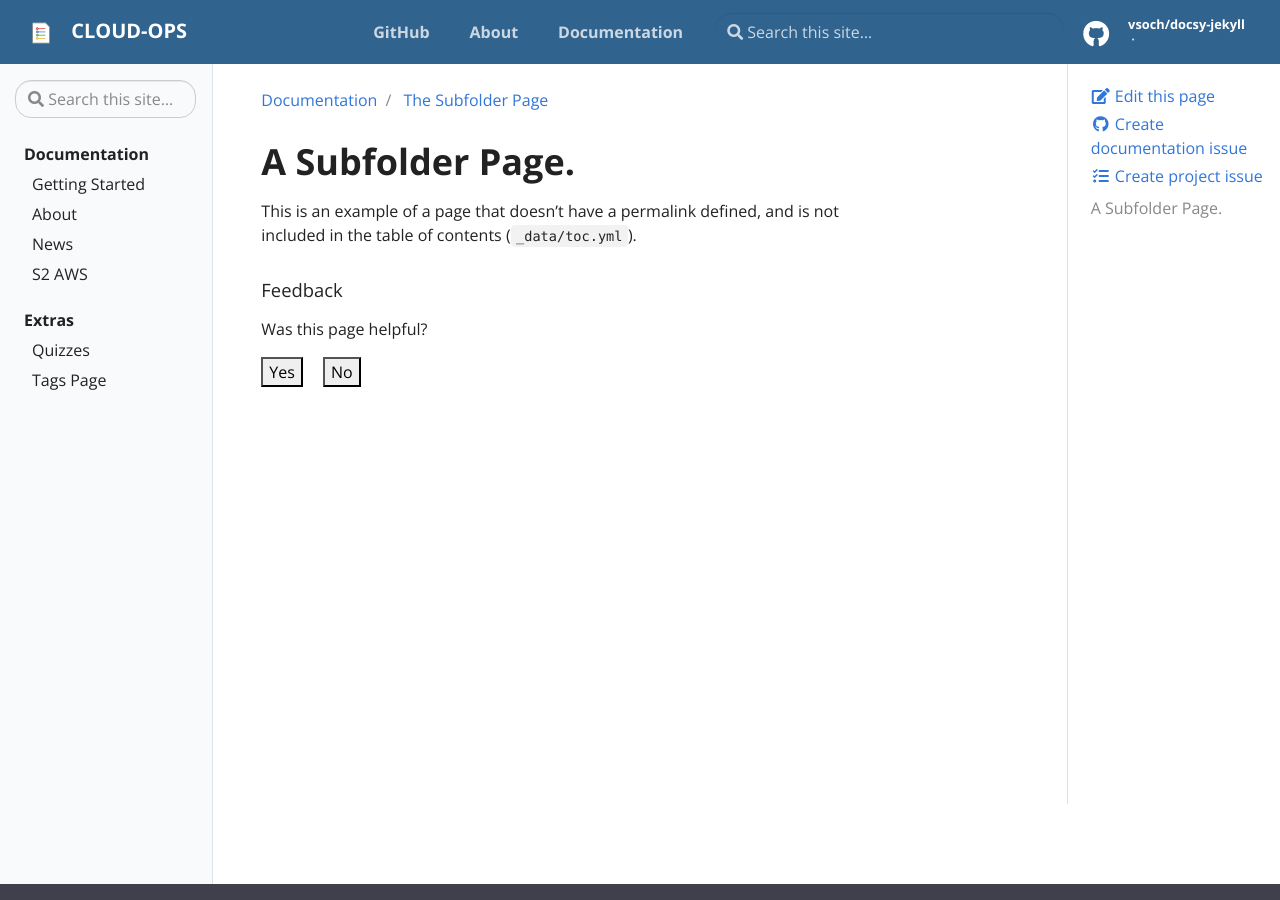
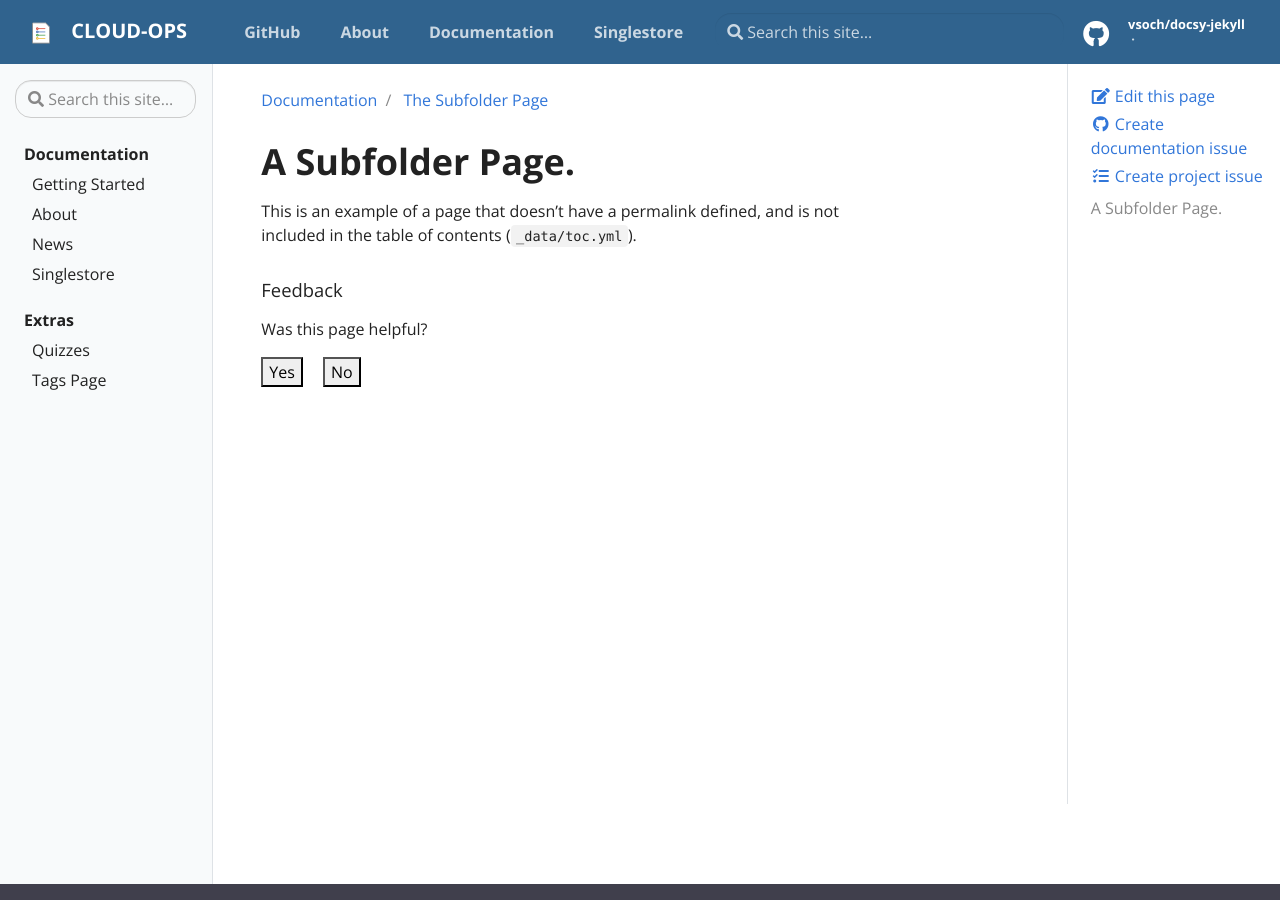
Before and after one commit to sdb-cloud-ops/cloud-ops, a Jekyll site: the page built from _docs/subfolder.md, in a window 1280 px wide and 900 px high. Built offline with Jekyll 4.4.1, drawn with Linux system fonts in a browser that asks for light colours.

Commit message:
jekyll them try3

```diff
--- a/_data/navigation.yml
+++ b/_data/navigation.yml
@@ -2,3 +2,5 @@
   url: about
 - title: Documentation
   url: docs
+- title: Singlestore
+  url: "/docs/S2_AWS/S2"
--- a/_data/toc.yml
+++ b/_data/toc.yml
@@ -17,7 +17,7 @@
           url: "about#Support"
     - title: "News"
       url: "news"
-    - title: "S2 AWS"
+    - title: "Singlestore"
       url: "docs/S2_AWS/s2"
 - title: "Extras"
   url: "docs/extras"
```
Also changed, not shown: 1 other file.
